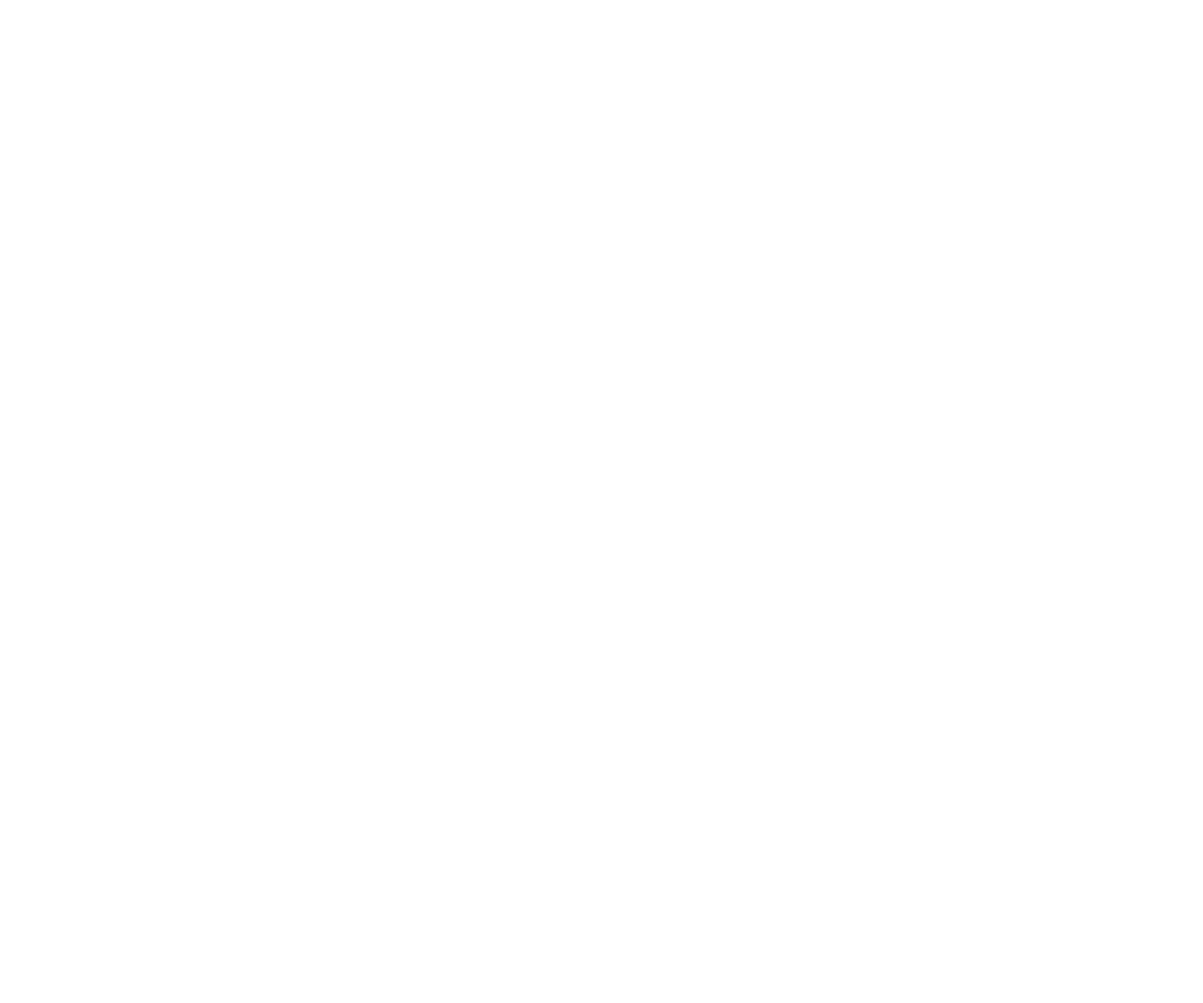
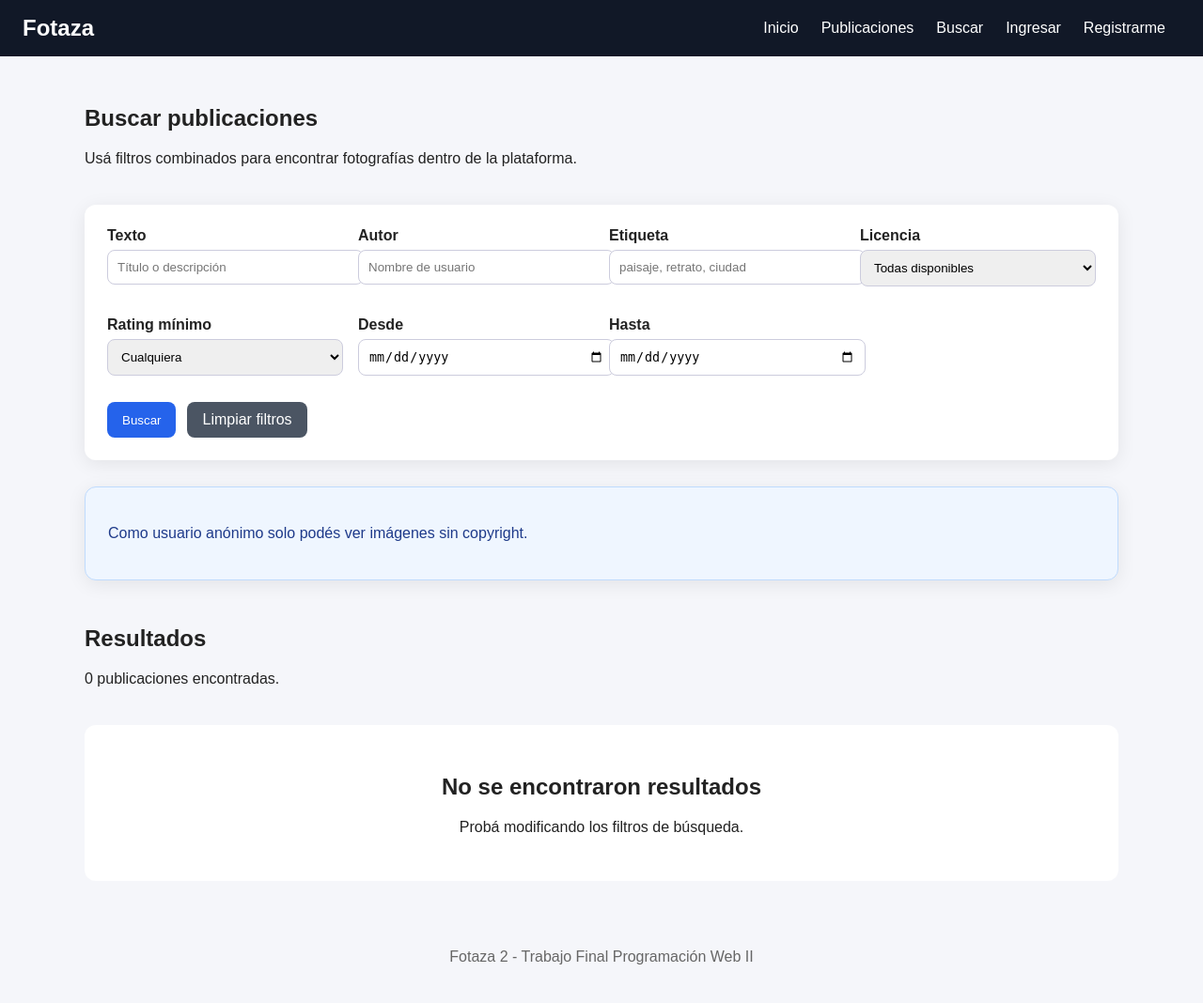
Before and after one commit to Praetoryan1/TPI-WEB2_FOTAZA_JONATHAN_MU-OZ, a Node server app: page /search/ in a window 1280 px wide. Before the commit the page is empty. Shown: the whole page at 94% size. Before the commit the page ends 800 px from the top, so only its background shows below. Run offline with Node 20, Linux system fonts and the light colour scheme; tables that the repository leaves empty hold one stand-in row (values such as "Sample post"); some libraries are stand-ins or nearby versions.

Commit message:
Implement. pug y css de función "BUSCAR"

```diff
--- a/public/css/main.css
+++ b/public/css/main.css
@@ -446,3 +446,31 @@
 .save-publication-box form {
   max-width: 420px;
 }
+
+.search-box,
+.info-box {
+  background: white;
+  border-radius: 12px;
+  padding: 24px;
+  margin-bottom: 28px;
+  box-shadow: 0 4px 20px rgba(0, 0, 0, 0.08);
+}
+
+.search-grid {
+  display: grid;
+  grid-template-columns: repeat(auto-fill, minmax(220px, 1fr));
+  gap: 16px;
+}
+
+.search-actions {
+  display: flex;
+  gap: 12px;
+  flex-wrap: wrap;
+  margin-top: 12px;
+}
+
+.info-box {
+  background: #eff6ff;
+  color: #1e3a8a;
+  border: 1px solid #bfdbfe;
+}
--- a/views/search/results.pug
+++ b/views/search/results.pug
@@ -0,0 +1,98 @@
+extends ../layouts/main.pug
+
+block content
+  section.page-header
+    div
+      h1 Buscar publicaciones
+      p Usá filtros combinados para encontrar fotografías dentro de la plataforma.
+
+  section.search-box
+    form(action="/search", method="GET")
+      div.search-grid
+        div.form-group
+          label(for="q") Texto
+          input(
+            type="text",
+            id="q",
+            name="q",
+            value=filters.q || '',
+            placeholder="Título o descripción"
+          )
+
+        div.form-group
+          label(for="author") Autor
+          input(
+            type="text",
+            id="author",
+            name="author",
+            value=filters.author || '',
+            placeholder="Nombre de usuario"
+          )
+
+        div.form-group
+          label(for="tag") Etiqueta
+          input(
+            type="text",
+            id="tag",
+            name="tag",
+            value=filters.tag || '',
+            placeholder="paisaje, retrato, ciudad"
+          )
+
+        div.form-group
+          label(for="license") Licencia
+          select(id="license", name="license")
+            option(value="", selected=(filters.license === '')) Todas disponibles
+            option(value="no_copyright", selected=(filters.license === 'no_copyright')) Sin copyright
+            if isAuthenticated
+              option(value="copyright", selected=(filters.license === 'copyright')) Con copyright
+
+        div.form-group
+          label(for="minRating") Rating mínimo
+          select(id="minRating", name="minRating")
+            option(value="", selected=(!filters.minRating)) Cualquiera
+            option(value="1", selected=(filters.minRating === 1)) 1 o más
+            option(value="2", selected=(filters.minRating === 2)) 2 o más
+            option(value="3", selected=(filters.minRating === 3)) 3 o más
+            option(value="4", selected=(filters.minRating === 4)) 4 o más
+            option(value="5", selected=(filters.minRating === 5)) 5
+
+        div.form-group
+          label(for="dateFrom") Desde
+          input(
+            type="date",
+            id="dateFrom",
+            name="dateFrom",
+            value=filters.dateFrom || ''
+          )
+
+        div.form-group
+          label(for="dateTo") Hasta
+          input(
+            type="date",
+            id="dateTo",
+            name="dateTo",
+            value=filters.dateTo || ''
+          )
+
+      div.search-actions
+        button.btn(type="submit") Buscar
+        a.btn.btn-secondary(href="/search") Limpiar filtros
+
+  if !isAuthenticated
+    section.info-box
+      p Como usuario anónimo solo podés ver imágenes sin copyright.
+
+  section.page-header
+    div
+      h2 Resultados
+      p #{publications.length} publicaciones encontradas.
+
+  if publications && publications.length
+    section.publication-grid
+      each publication in publications
+        include ../partials/publication-card.pug
+  else
+    section.empty-state
+      h2 No se encontraron resultados
+      p Probá modificando los filtros de búsqueda.
```
